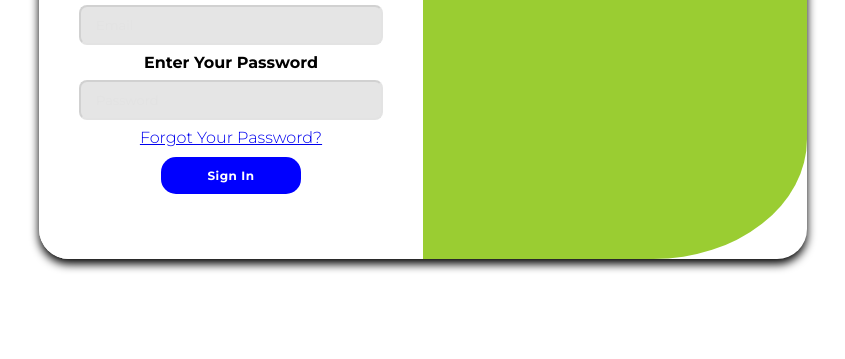
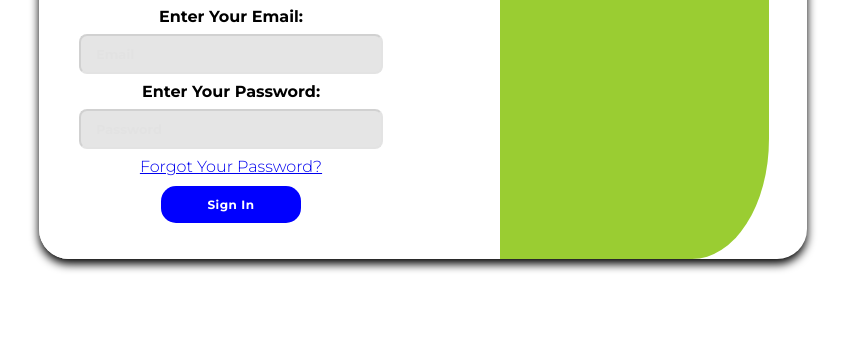
Before and after one commit to santhosh01sk/simple_login_page, a plain HTML site: page index.html in a window 1280 px wide. Shown: the part 441-800 px from the top of the page, without its empty margins (281-1126 px from the left). Drawn offline with Linux system fonts and the light colour scheme.

Commit message:
new changes

```diff
--- a/index.html
+++ b/index.html
@@ -12,11 +12,11 @@
     <div class="container" id="container">
         <div class="form-container sign-in">
             <form >
-                <h1>Sign In</h1>
-                <span>enter your email and password to continue</span>
-                <h4>enter your email</h4>
+                <h1>Sign In</h1><br><br>
+                <span>enter your email and password to continue</span><br>
+                <h4>enter your email:</h4>
                 <input type="email" placeholder="email">
-                <h4>enter your password</h4>
+                <h4>enter your password:</h4>
                 <input type="password" placeholder="password">
                 <a href="#">forgot your password?</a>
                 <button>Sign In</button>
--- a/style.css
+++ b/style.css
@@ -51,6 +51,7 @@ body{
 .container form{
     background-color: #fff;
     display: flex;
+   flex-grow: 5;
     align-items: center;
     justify-content: center;
     flex-direction: column;
@@ -84,30 +85,36 @@ body{
    background-color: #fff;
 
 }
+
 .container ::-webkit-input-placeholder{
     text-transform: capitalize;
+    font-weight: 700;
+
 }
 .toggle-container{
     position: absolute;
     top: 0;
-    left: 50%;
+    left: 60%;
     width: 50%;
     height: 100%;
     overflow: hidden;
     transition: all 0.6s ease-in-out;
     z-index: 1000;
+
 }
 .toggle{
     border-radius:   0% 20% 20%;
     background-color: yellowgreen;
+    margin-left: 70%;
     height: 100%;
     color: #fff;
     position: relative;
     left: -100%;
     height: 100%;
-    width: 200%;
+    width: 100%;
     transform: translateX(0);
 }
+
 .container form{
     text-transform: capitalize;
     font-weight: 300;
```
